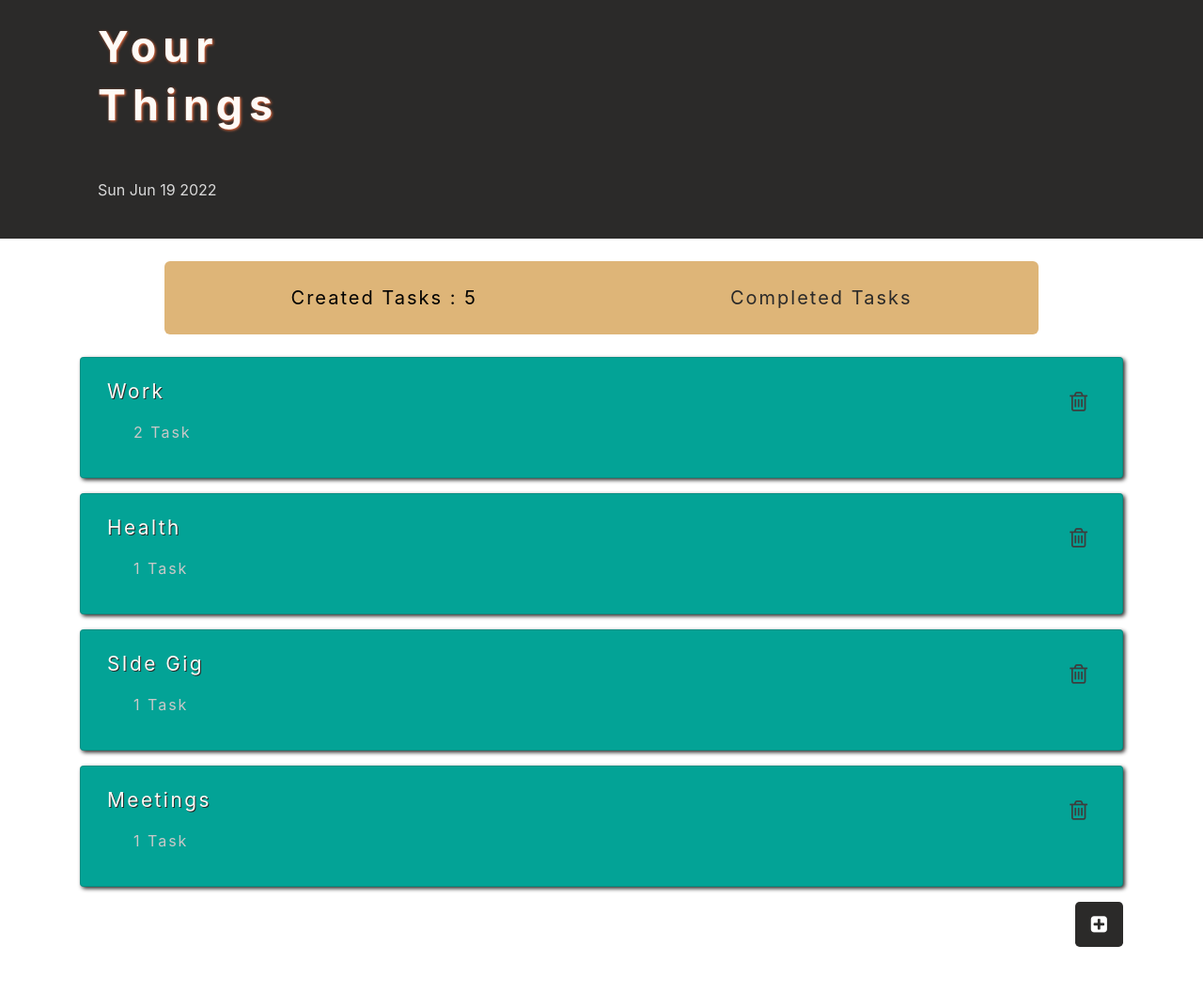
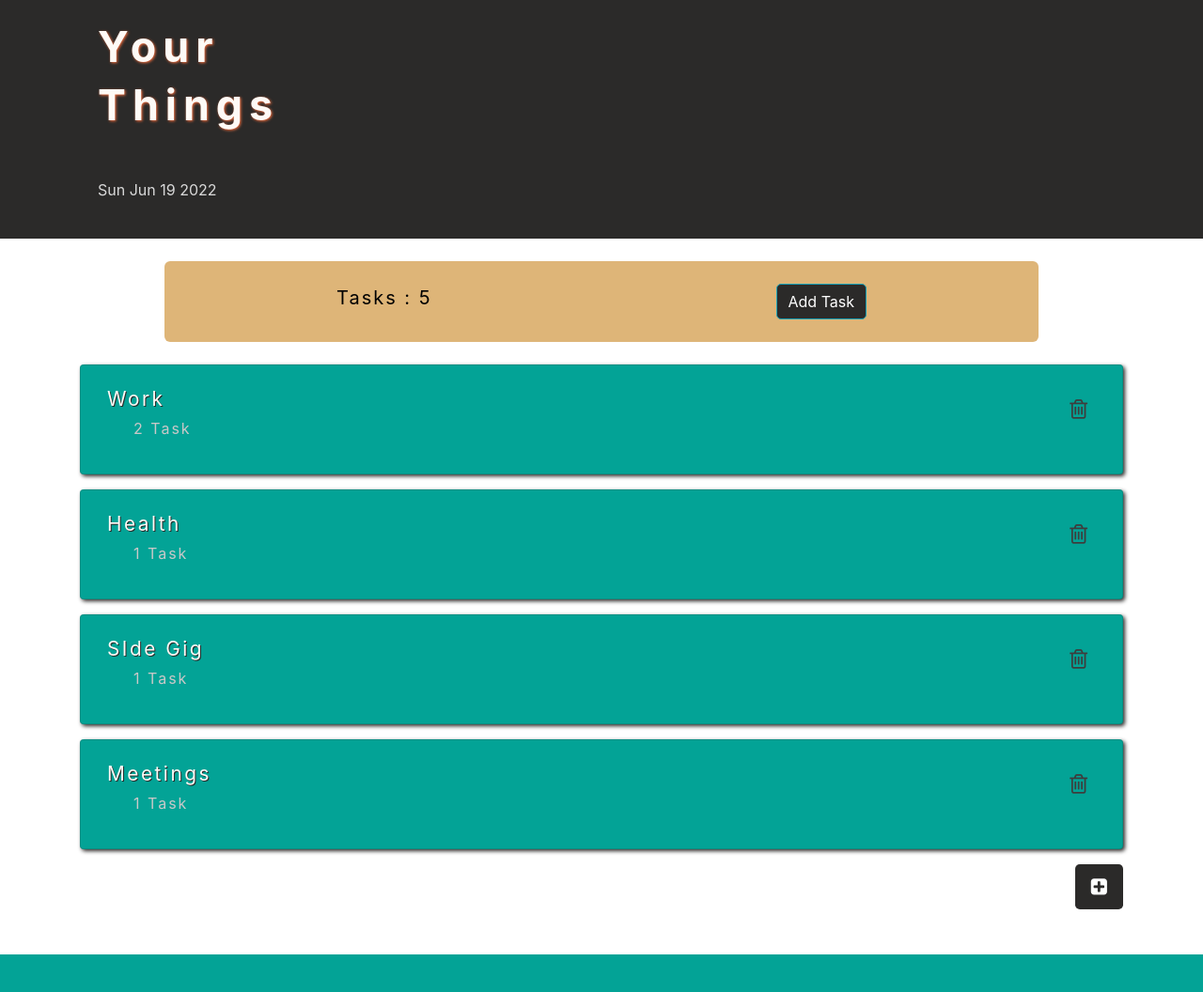
Before and after one commit to kumashiv/tasks_project, a Django app: page /todo/ in a window 1280 px wide. Shown: the whole page at 94% size. After the commit the page ends 1016 px from the top, so only its background shows below. Run offline with Django 3.2, Linux system fonts and the light colour scheme; data comes from the database, SQL or seed files in the repository; both versions use the stored data as it was after the commit; some libraries are stand-ins or nearby versions.

Commit message:
improvements - UX

```diff
--- a/tasks/home/static/css/style.css
+++ b/tasks/home/static/css/style.css
@@ -150,8 +150,6 @@
 }
 
 
-
-
 .task-of-thing {
     font-size: 150%;
     border: 1px solid #DEB578;
--- a/tasks/todo/templates/todo/thing_form.html
+++ b/tasks/todo/templates/todo/thing_form.html
@@ -14,7 +14,8 @@
 <div class="container mt-5">
     <form action="" method="post">
         {% csrf_token %}
-            {{ form|crispy }}
+            <!-- {{ form|crispy }} -->
+            {{ form.as_p }}
         <input type="submit" value="Submit">
         <input type="submit" onclick="window.location='{% url 'todo:all' %}'; return false;" value="Cancel">
     </form>
--- a/tasks/todo/templates/todo/thing_list.html
+++ b/tasks/todo/templates/todo/thing_list.html
@@ -8,15 +8,33 @@
     <p id="date"></p>
   </div>
 </div>
+
 <div class="container my-4 w-75">
   <div class="d-flex flex-main">
+    <div class="p-4 flex-fill text-center border-light rounded">
+      <a href="{% url 'todo:task_list' %}">Tasks : {{ task_count }} </a>
+    </div>
+    <!-- <div class="p-4  flex-fill text-center border-light rounded">Completed Tasks</div> -->
+
+    <div class="p-4  flex-fill text-center ">
+      <a href="{% url 'todo:task_create' %}">
+        <button class="btn btn-info ">Add Task</button>
+      </a>
+    </div>
+  </div>
+</div>
+
+<!-- <div class="container my-4 w-75">
+  <div class="d-flex flex-main">
+    <div class="p-4  flex-fill text-center "><button class="btn btn-info ">Add Task</button></div>
+  </div>
   <div class="p-4 flex-fill text-center border-light rounded">
     <a href="{% url 'todo:task_list' %}">Created Tasks : {{ task_count }}
     </a>
   </div>
-        <div class="p-4  flex-fill text-center border-light rounded">Completed Tasks</div>
-    </div>
-</div>
+
+</div> -->
+
 {% if thing_list %}
 {% for thing in thing_list %}
 <div class="container">
@@ -34,7 +52,7 @@
           <button class="btn btn-lg float-right my-btn-delete"><i class="fa fa-trash-o"></i></button>
         </a>
       </div>
-            <div class="mt-3 ml-3 d-block">
+      <div class="mt-1 ml-3 d-block">
         {% with total=thing.task_set.all.count %}
         <p class="">{{total}} Task</p>
         {% endwith %}
--- a/tasks/todo/views.py
+++ b/tasks/todo/views.py
@@ -54,16 +54,16 @@
 class TaskCreate(CreateView):
     model = Task
     fields = '__all__'
-    success_url = reverse_lazy('todo:all')
+    success_url = reverse_lazy('todo:task_list')
 
 
 class TaskUpdate(UpdateView):
     model = Task
     fields = '__all__'
-    success_url = reverse_lazy('todo:all')
+    success_url = reverse_lazy('todo:task_list')
 
 
 class TaskDelete(DeleteView):
     model = Task
     fields = '__all__'
-    success_url = reverse_lazy('todo:all')
+    success_url = reverse_lazy('todo:task_list')
```
Also changed, not shown: tasks/todo/templates/todo/task_form.html (+6 -2 lines), tasks/todo/templates/todo/task_list.html (+7 -3 lines), tasks/db.sqlite3, tasks/home/templates/base_main.html (indentation only). Lines whose indentation alone changed are shown as unchanged.
